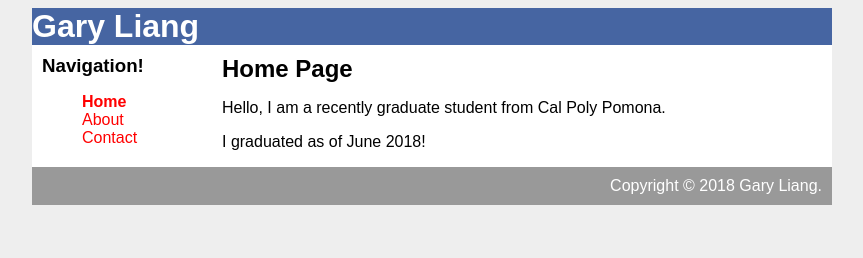
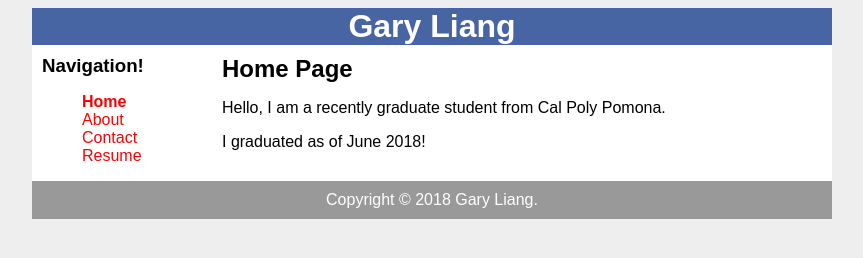
Before and after one commit to GaryLg/GaryLg.github.io, a plain HTML site: page index.html in a window 1280 px wide. Shown: the whole page, without its empty margins (208-1071 px from the left). Drawn offline with Linux system fonts and the light colour scheme.

Commit message:
Resume edit

```diff
--- a/index.html
+++ b/index.html
@@ -17,6 +17,7 @@
                                 <li><a class="selected" href="">Home</a></li>
                                 <li><a href="">About</a></li>
                                 <li><a href="">Contact</a></li>
+                                <li><a href="resume.pdf">Resume</a></li>
                             </ul>
                         </div>
                         <div id="main">
--- a/style.css
+++ b/style.css
@@ -1,6 +1,7 @@
 #header {
     background-color: #4665A2;
     color: white;
+    text-align: center;
 }
 
 #container {
@@ -29,7 +30,7 @@
     padding: 10px;
     background-color: #999999;
     color: white;
-    text-align: right;
+    text-align: center;
 }
 
 #nav ul {
```
Also changed, not shown: 1 other file.
